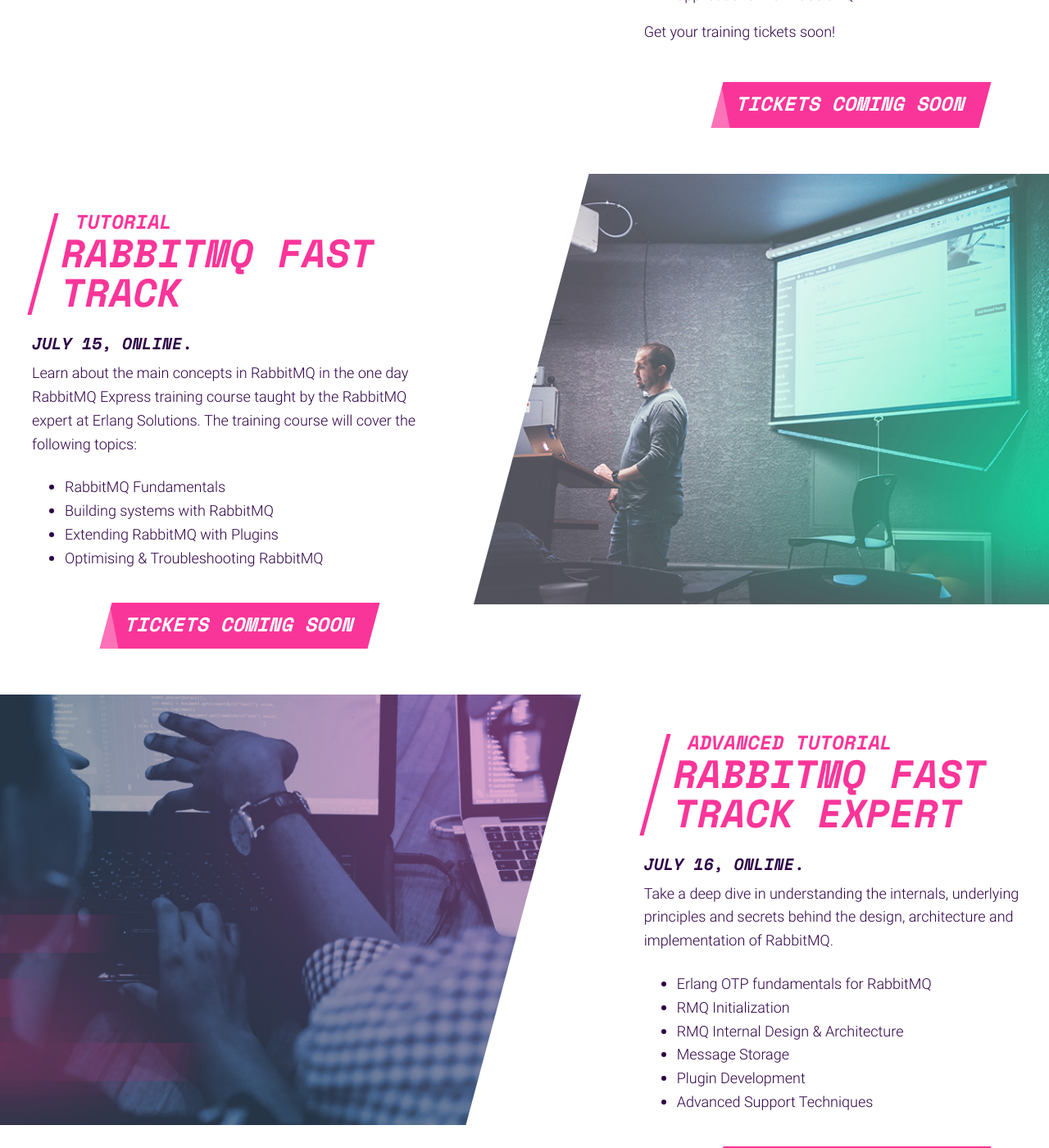
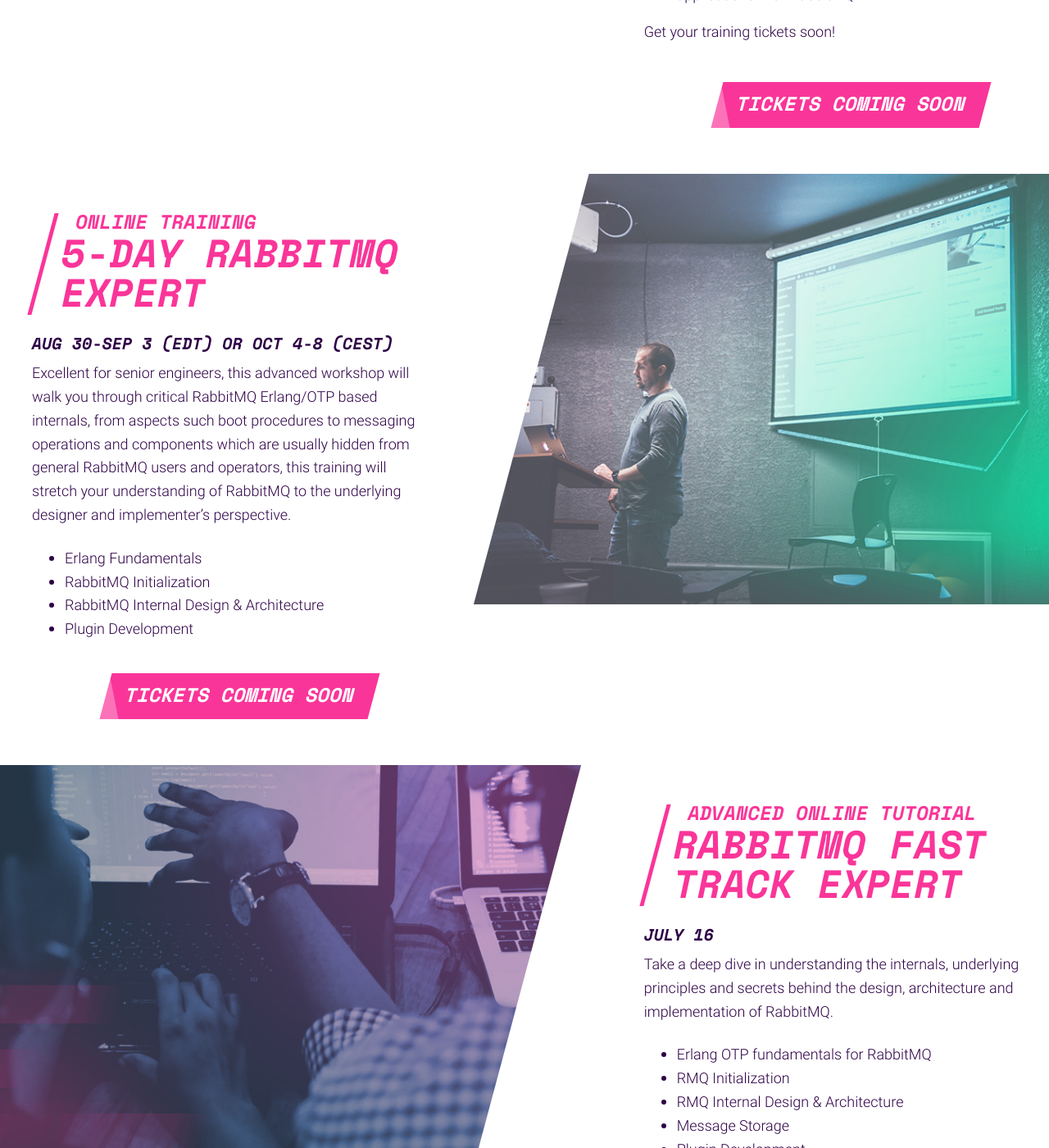
Before and after one commit to isabella232/rabbitmq-summit-1, a Jekyll site: the page built from index.html, in a window 1280 px wide and 1400 px high, scrolled down 2755 px. Shown: the whole window at 82% size. Built offline with Jekyll 4.4.1, drawn with Linux system fonts in a browser that asks for light colours; nearby versions of some CDN libraries; comment, search, counter and statistics services are not loaded; some of the changed text lies outside the part shown.

Commit message:
Update training section to make space for more training section

```diff
--- a/index.html
+++ b/index.html
@@ -116,10 +116,11 @@ footer-logo: /img/logo-2021-pink.png
           <div class="text text-success pl-lg-4 pt-lg-5 pb-5">
             <h5 class="d-block d-lg-none text-uppercase mb-3">Training</h5>
             <div class="hgroup pl-4 mb-4 skew-box text-uppercase text-primary">
-              <h4 class="mb-md-1">Training</h4>
+            <!-- RMQ 5-day training section -->
+            <h4 class="mb-md-1">Online training</h4>
               <h3 class="mb-0">5-day RabbitMQ Training</h3>
             </div>
-            <h5 class="mt-0 text-uppercase">July 19-23 <!--<span class="pink space-mono">$890</span>--></h5>
+            <h5 class="mt-0 text-uppercase">July 19-23 (EDT) or Sep 13-16 (CEST) <!--<span class="pink space-mono">$890</span>--></h5>
             <p class="editable text-sm">
               Learn the basics, from how to install, configure, and develop applications using RabbitMQ. Our course has plenty of examples to draw inspiration from.
             </p>
@@ -149,31 +150,32 @@ footer-logo: /img/logo-2021-pink.png
           </div>
         </div>
       </div>
+      <!-- RMQ 5-day Expert Training section -->
       <div class="skew-img-row row">
         <div class="col-12 col-md-10 col-lg-5">
           <a name="express"></a>
           <div class="text text-success pl-lg-4 pt-lg-5 pb-5">
-            <h5 class="d-block d-lg-none text-uppercase mb-3">Tutorial</h5>
+            <h5 class="d-block d-lg-none text-uppercase mb-3">Training</h5>
             <div class="hgroup pl-4 mb-4 skew-box text-uppercase text-primary">
-              <h4 class="mb-md-1">Tutorial</h4>
-              <h3 class="mb-0">RabbitMQ Fast Track</h3>
+              <h4 class="mb-md-1">Online training</h4>
+              <h3 class="mb-0">5-day RabbitMQ Expert</h3>
             </div>
-            <h5 class="mt-0 text-uppercase">July 15, online. <!--<span class="pink space-mono">$350</span>--></h5>
+            <h5 class="mt-0 text-uppercase">Aug 30-Sep 3 (EDT) or Oct 4-8 (CEST)</h5>
             <p class="editable text-sm">
-              Learn about the main concepts in RabbitMQ in the one day RabbitMQ Express training course taught by the RabbitMQ expert at Erlang Solutions. The training course will cover the following topics:
+              Excellent for senior engineers, this advanced workshop will walk you through critical RabbitMQ Erlang/OTP based internals, from aspects such boot procedures to messaging operations and components which are usually hidden from general RabbitMQ users and operators, this training will stretch your understanding of RabbitMQ to the underlying designer and implementer’s perspective.
             </p>
             <ul>
               <li class="editable text-sm">
-                RabbitMQ Fundamentals
+                Erlang Fundamentals
               </li>
               <li class="editable text-sm">
-                Building systems with RabbitMQ
+                RabbitMQ Initialization
               </li>
               <li class="editable text-sm">
-                Extending RabbitMQ with Plugins
+              RabbitMQ Internal Design & Architecture
               </li>
               <li class="editable text-sm">
-                Optimising & Troubleshooting RabbitMQ
+                Plugin Development
               </li>
             </ul>
             <div class="text-lg-center">
@@ -195,15 +197,16 @@ footer-logo: /img/logo-2021-pink.png
             <div><img src="/img/img-event03.jpg" alt="image" /></div>
           </div>
         </div>
+        <!-- Tutorial section -->
         <div class="col-12 col-md-10 col-lg-5 mb-6 mb-md-0">
           <a name="training"></a>
           <div class="text text-success pl-lg-4 pt-lg-5 pb-5">
             <h5 class="d-block d-lg-none text-uppercase mb-3">Tutorial:</h5>
             <div class="hgroup pl-4 mb-4 skew-box text-uppercase text-primary">
-              <h4 class="mb-md-1">Advanced Tutorial</h4>
+              <h4 class="mb-md-1">Advanced Online Tutorial</h4>
               <h3 class="mb-0">RabbitMQ Fast Track Expert</h3>
             </div>
-            <h5 class="mt-0 text-uppercase">July 16, Online. <!--<span class="pink space-mono">$350</span>--></h5>
+            <h5 class="mt-0 text-uppercase">July 16<!--<span class="pink space-mono">$350</span>--></h5>
             <p class="editable text-sm">
               Take a deep dive in understanding the internals, underlying principles and secrets behind the design, architecture and implementation of RabbitMQ.
             </p>
```
